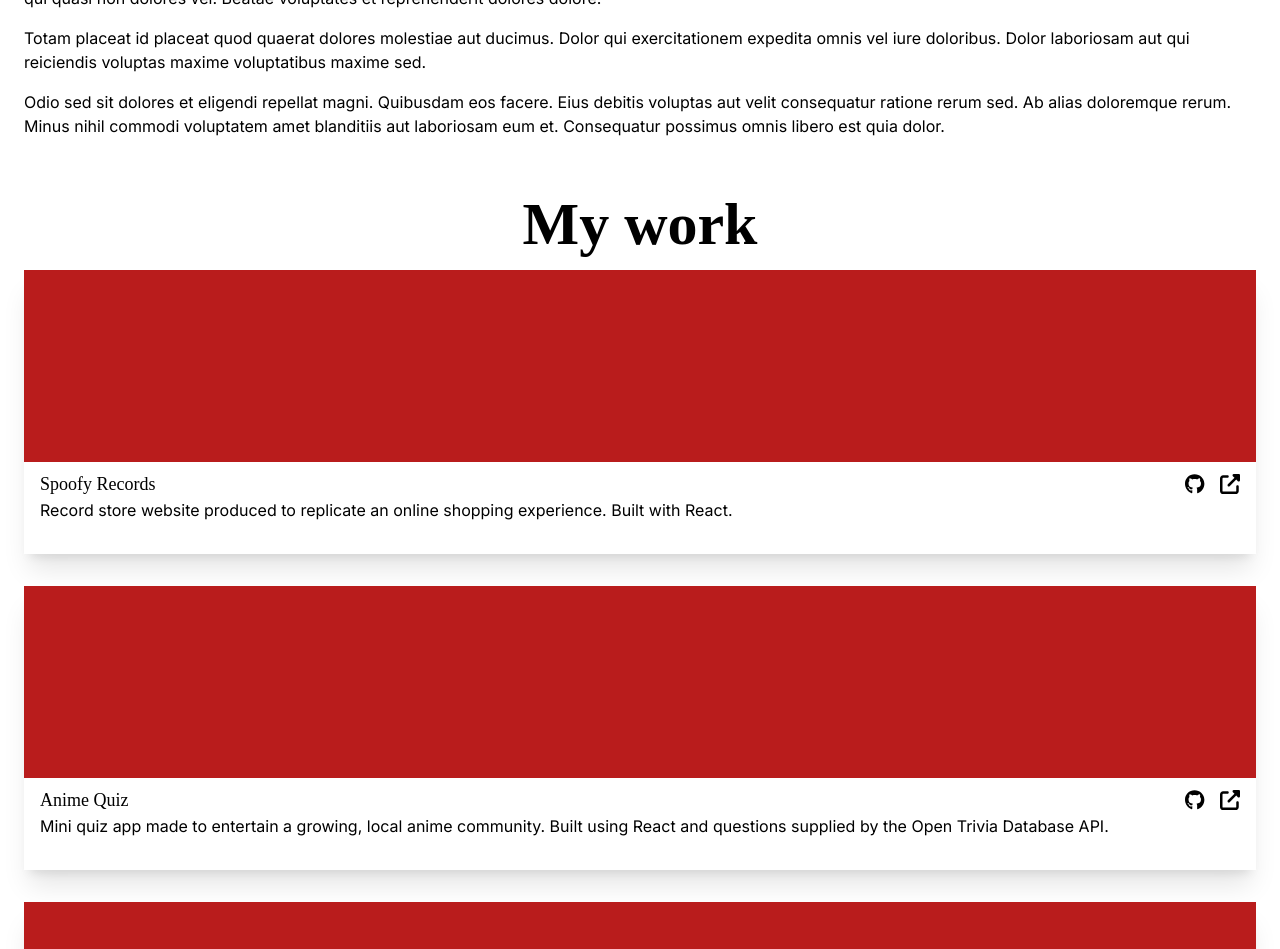
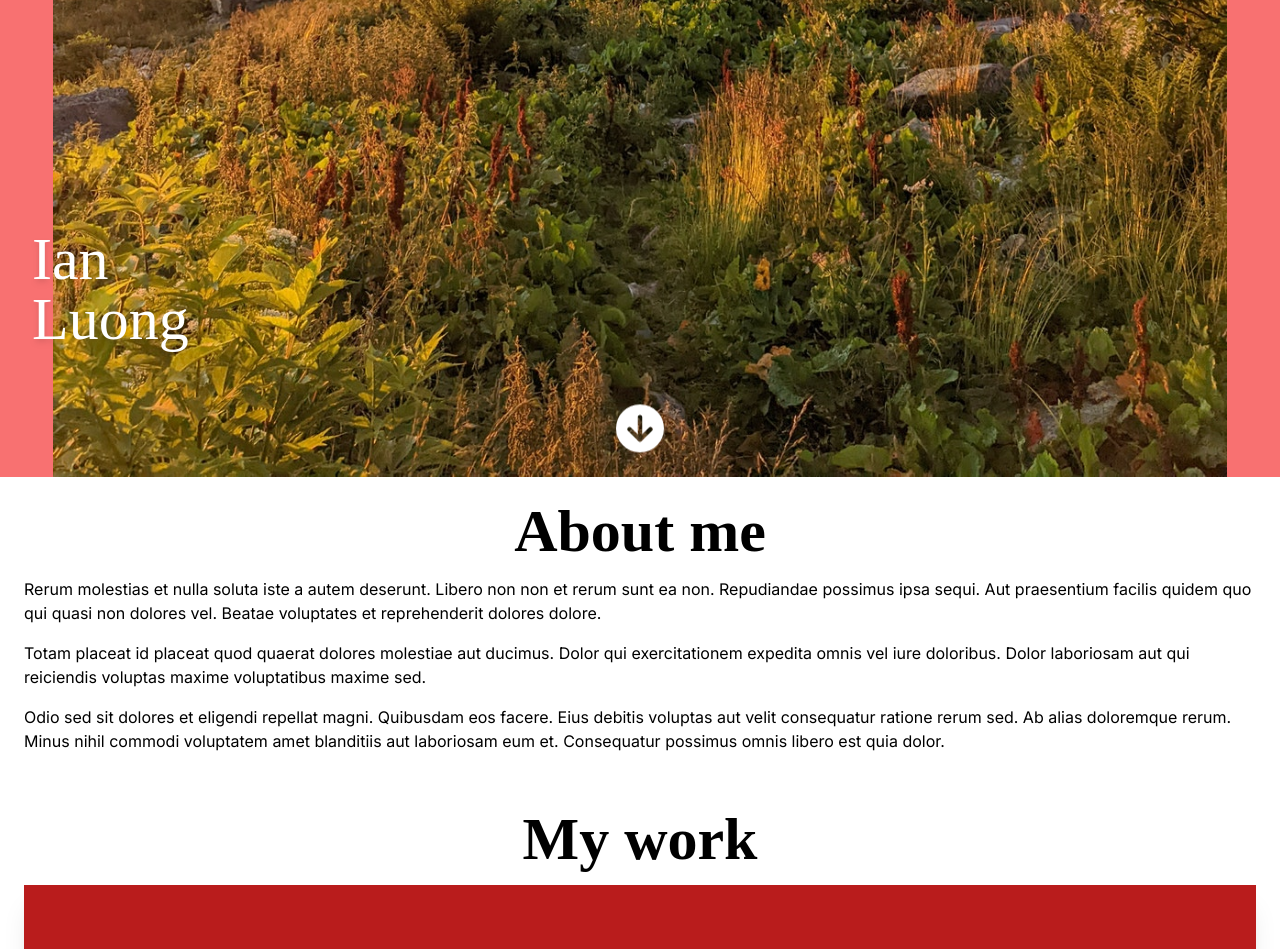
Before and after one commit to IanLuong/ianluong.github.io, a JavaScript app: page / in a window 1280 px wide. Shown: the part 1088-2037 px from the top of the page. Built offline with nearby package versions, Linux system fonts and the light colour scheme; the HTML template or start-up script is replaced by a standard one; a web font is replaced by a local one.

Commit message:
Adjust hero height and add animation

```diff
--- a/src/components/Hero.js
+++ b/src/components/Hero.js
@@ -1,16 +1,20 @@
 import portrait from "../img/pexels-kassandre-pedro-12798416.jpg";
+import { FontAwesomeIcon } from "@fortawesome/react-fontawesome";
+import { faArrowCircleDown } from "@fortawesome/free-solid-svg-icons";
+
 
 export default function Hero() {
   return (
     <section>
-      <div className="relative flex flex-col bg-red-400">
-        <img className="w-1/2 self-center m-12" src={portrait} alt="" />
-        <h1 className="font-ibarra drop-shadow-md absolute text-6xl text-white right-4 top-4 text-right">
-          Frontend Developer
+      <div className="relative flex flex-col bg-red-400 min-h-screen justify-center items-center">
+        <img className="w-11/12" src={portrait} alt="" />
+        <h1 className="font-ibarra drop-shadow-md absolute text-6xl text-white right-8 top-32 text-right">
+          Frontend <br /> Developer
         </h1>
-        <h1 className="font-ibarra drop-shadow-md absolute text-6xl text-white left-4 bottom-4">
-          Ian Luong
+        <h1 className="font-ibarra drop-shadow-md absolute text-6xl text-white left-8 bottom-32">
+          Ian <br /> Luong
         </h1>
+        <FontAwesomeIcon className="animate-bounce text-white drop-shadow-md absolute bottom-4" icon={faArrowCircleDown} size="3x"/>
       </div>
 
       <div className="flex flex-col p-6 gap-4 font-inter">
```
